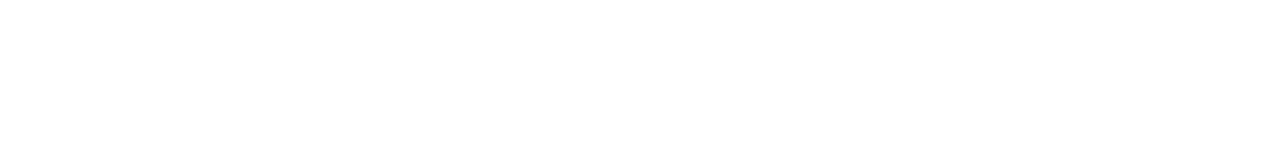
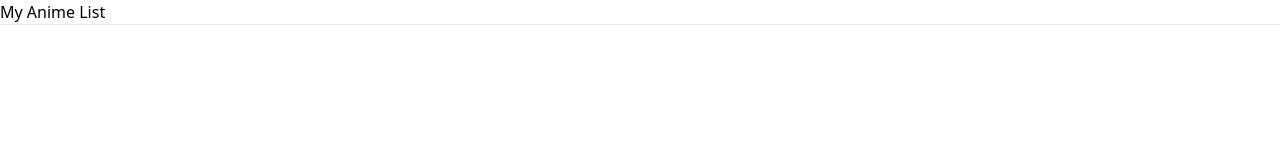
Before and after one commit to eidytrinidad/my-anime-list, an Angular app: page / in a window 1280 px wide. Shown: the top 160 px of the page. Built offline with nearby package versions, Linux system fonts and the light colour scheme.

Commit message:
creating and setting up header

```diff
--- a/src/app/app.component.html
+++ b/src/app/app.component.html
@@ -1,4 +1,5 @@
 <main class="max-w-7xl mx-auto">
-
+  <app-header></app-header>
+  <hr class="w-full my-4" />
   <router-outlet></router-outlet>
 </main>
--- /dev/null
+++ b/src/app/shared/components/header/header.component.html
@@ -0,0 +1,3 @@
+<section class="flex justify-between items-center mt-6">
+  <h1 class="text-bold text-3xl">My Anime List</h1>
+</section>
--- /dev/null
+++ b/src/app/shared/components/header/header.component.ts
@@ -0,0 +1,15 @@
+import { Component, OnInit } from '@angular/core';
+
+@Component({
+  selector: 'app-header',
+  templateUrl: './header.component.html',
+  styleUrls: ['./header.component.css']
+})
+export class HeaderComponent implements OnInit {
+
+  constructor() { }
+
+  ngOnInit(): void {
+  }
+
+}
--- a/src/app/shared/shared.module.ts
+++ b/src/app/shared/shared.module.ts
@@ -1,12 +1,12 @@
 import { NgModule } from '@angular/core';
 import { CommonModule } from '@angular/common';
+import { HeaderComponent } from './components/header/header.component';
 
-
+const declarations = [HeaderComponent];
 
 @NgModule({
-  declarations: [],
-  imports: [
-    CommonModule
-  ]
+  declarations: [...declarations],
+  imports: [CommonModule],
+  exports: [...declarations],
 })
-export class SharedModule { }
+export class SharedModule {}
```
Also changed, not shown: src/app/app.module.ts (+5 -9 lines), src/app/shared/components/header/header.component.css (added), 1 other file (tests, documents, lock files or other folders).
